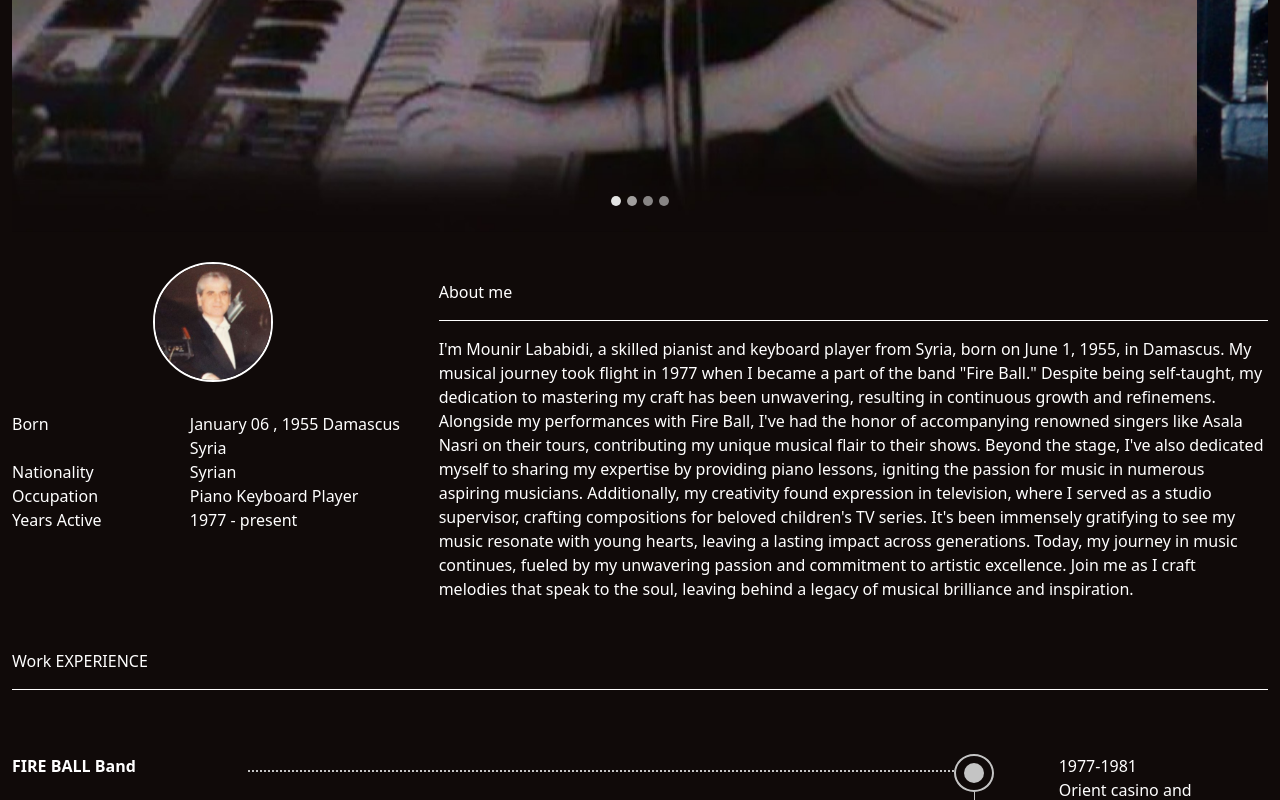
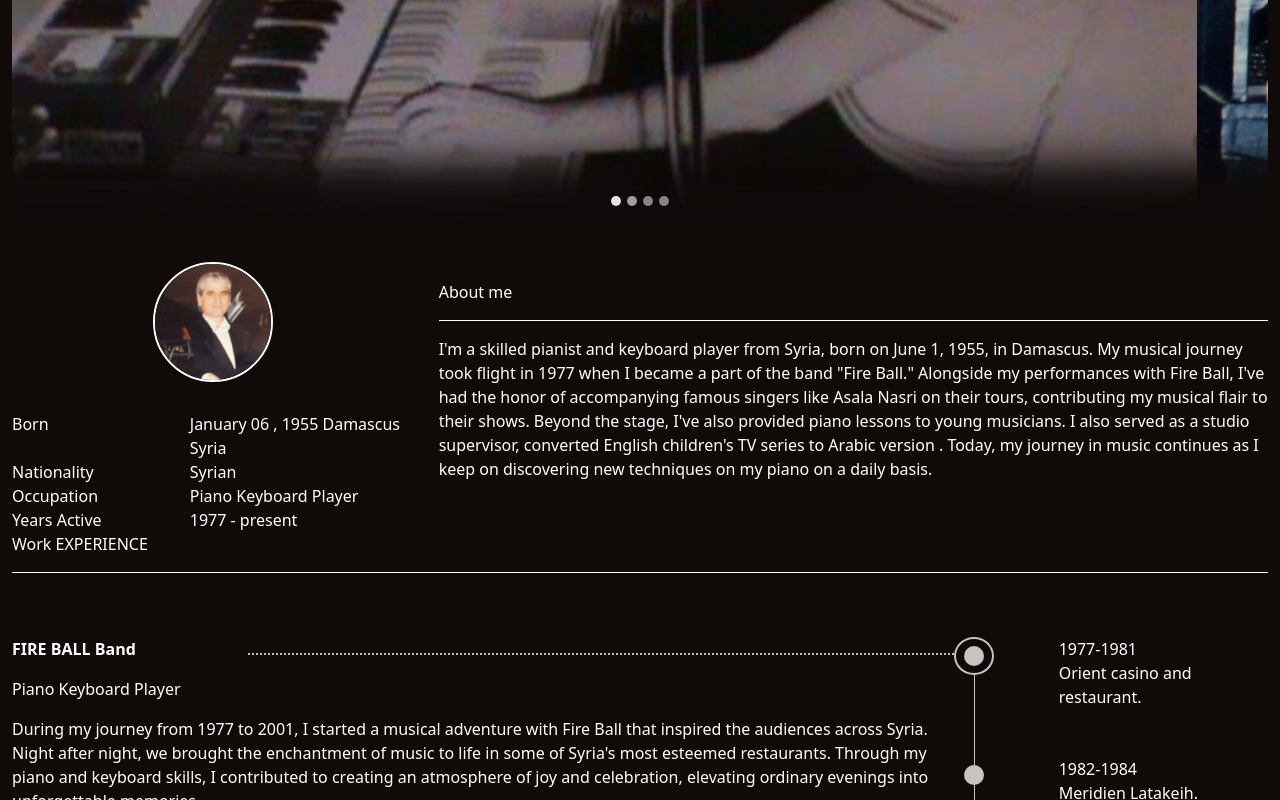
Before and after one commit to mounier-allababidi/mounier-allababidi.github.io, a plain HTML site: page index.html in a window 1280 px wide. Shown: the part 531-1331 px from the top of the page. Drawn offline with nearby package versions, Linux system fonts and the light colour scheme.

Commit message:
Add files via upload

```diff
--- a/index.html
+++ b/index.html
@@ -120,19 +120,13 @@
 					<p>About me</p>
 					<hr class="about-divider">
 					<span>
-						I'm Mounir Lababidi, a skilled pianist and keyboard player from Syria, born on June 1, 1955, in
-						Damascus. My musical journey took flight in 1977 when I became a part of the band "Fire Ball."
-						Despite being self-taught, my dedication to mastering my craft has been unwavering, resulting in
-						continuous growth and refinemens. Alongside my performances with Fire Ball, I've had the honor
-						of accompanying renowned singers like Asala Nasri on their tours, contributing my unique musical
-						flair to their shows. Beyond the stage, I've also dedicated myself to sharing my expertise by
-						providing piano lessons, igniting the passion for music in numerous aspiring musicians.
-						Additionally, my creativity found expression in television, where I served as a studio
-						supervisor, crafting compositions for beloved children's TV series. It's been immensely
-						gratifying to see my music resonate with young hearts, leaving a lasting impact across
-						generations. Today, my journey in music continues, fueled by my unwavering passion and
-						commitment to artistic excellence. Join me as I craft melodies that speak to the soul, leaving
-						behind a legacy of musical brilliance and inspiration.
+						I'm a skilled pianist and keyboard player from Syria, born on June 1, 1955, in Damascus. My
+						musical journey took flight in 1977 when I became a part of the band "Fire Ball." Alongside my
+						performances with Fire Ball, I've had the honor of accompanying famous singers like Asala Nasri
+						on their tours, contributing my musical flair to their shows. Beyond the stage, I've also
+						provided piano lessons to young musicians. I also served as a studio supervisor, converted
+						English children's TV series to Arabic version . Today, my journey in music continues as I keep
+						on discovering new techniques on my piano on a daily basis.
 					</span>
 				</div>
 			</div>
```
